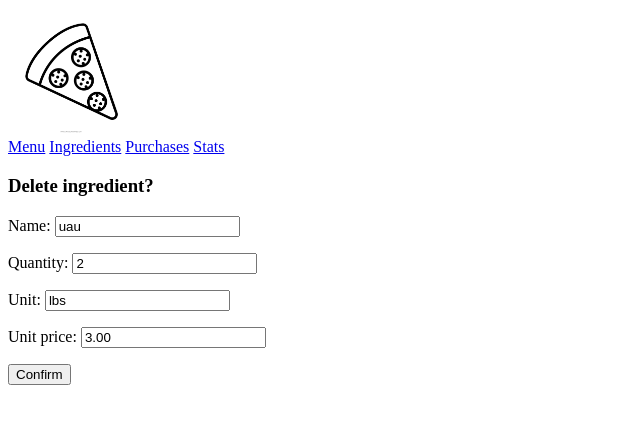
After one commit to lucaskoblitz/djangodelights, a Django app: page /menu/1/update in a window 1280 px wide. The commit adds this page. Shown: the top 424 px of the page, without its empty margins (0-640 px from the left). Run offline with Django 3.2, Linux system fonts and the light colour scheme; data comes from the database, SQL or seed files in the repository.

Commit message:
add navbar and update/delete functions to ingredients

```diff
--- a/inventory/forms.py
+++ b/inventory/forms.py
@@ -1,3 +1,7 @@
 from django import forms
 from .models import Ingredient, MenuItem, RecipeRequirement, Purchase
-:x
+
+class IngredientForm(forms.ModelForm):
+	class Meta:
+		model = Ingredient
+		fields = "__all__"
--- a/inventory/models.py
+++ b/inventory/models.py
@@ -1,4 +1,5 @@
 from django.db import models
+from decimal import *
 
 # Create your models here.
 
@@ -6,31 +7,43 @@ class Ingredient(models.Model):
 	name = models.CharField(max_length=35)
 	quantity = models.IntegerField()
 	unit = models.CharField(max_length=5)
-	unit_price = models.FloatField()
+	unit_price = models.DecimalField(max_digits=10, decimal_places=2)
 
 	def get_absolute_url(self):
-		return '/inventory'
+		return '/ingredient'
 
 	def __str__(self):
 		return self.name
 
 class MenuItem(models.Model):
 	title = models.CharField(max_length=35)
-	price = models.FloatField()
+	price = models.DecimalField(max_digits=10, decimal_places=2, default=10.00)
+
+	def recipe_prices(self):
+		total_price = Decimal(0.00)
+		ingredients_list = self.reciperequirement_set.all()
+		for i in ingredients_list:
+			total_price += i.ingredient_cost
+		return total_price
 
 	def __str__(self):
 		return self.title
 
 class RecipeRequirement(models.Model):
-	menu_items = models.ForeignKey(MenuItem, default = 1,  on_delete=models.SET_DEFAULT)
-	ingredient = models.ManyToManyField(Ingredient)
-	quantity = models.FloatField()
+	menuitem = models.ForeignKey(MenuItem,  on_delete=models.CASCADE)
+	ingredient = models.ForeignKey(Ingredient, on_delete=models.CASCADE, default=0)
+	quantity = models.DecimalField(max_digits=3, decimal_places=0, default=1)
+
+	@property
+	def ingredient_cost(self):
+		return self.ingredient.unit_price * self.quantity
+
 	def __str__(self):
-		return str(self.menu_items)
+		return str(self.menuitem)
 
 
 class Purchase(models.Model):
-	menu_item = models.ForeignKey(MenuItem, default=1, on_delete=models.SET_DEFAULT)
+	menuitem = models.ForeignKey(MenuItem, on_delete=models.CASCADE)
 	timestamp = models.DateTimeField()
 
 	def get_absolute_url(self):
@@ -38,4 +51,4 @@ class Purchase(models.Model):
 
 
 	def __str__(self):
-		return 'Purchase ' + str(self.menu_item) + str(self.timestamp)
+		return 'Purchase ' + str(self.menuitem) + str(self.timestamp)
--- a/inventory/templates/inventory/base.html
+++ b/inventory/templates/inventory/base.html
@@ -9,6 +9,12 @@
 </head>
 <body>
 	<a href="{% url 'home' %}"><img class='logo' src="{% static 'images/logo.png' %}"></a>
+	<nav>
+		<a href="{% url 'menu' %}">Menu</a>
+		<a href="{% url 'inventory' %}">Ingredients</a>
+		<a href="{% url 'purchase' %}">Purchases</a>
+		<a href="{% url 'result' %}">Stats</a>
+	</nav>
 	{% block content %}
 
 	{% endblock %}
--- a/inventory/templates/inventory/home.html
+++ b/inventory/templates/inventory/home.html
@@ -1,5 +1,5 @@
 {% extends  'inventory/base.html' %}
 
 {% block content %}
-<h1>deu certo</h1>
+<h1>This is a restaurant page:</h1>
 {% endblock %}
--- a/inventory/templates/inventory/ingredient_list.html
+++ b/inventory/templates/inventory/ingredient_list.html
@@ -8,11 +8,12 @@
 		<th>Quantity</th>
 		<th>Unit</th>
 		<th>Unit Price</th>
+		<th></th>
 	</tr>
 
 	{% for ingredient in ingredient_list %}
 	<tr>
-		<td>{{ ingredient.name }}</td>
+		<td><a href="{% url 'update_ingredient' ingredient.id %}">{{ ingredient.name }}</a></td>
 		<td>{{ ingredient.quantity }}</td>
 		<td>{{ ingredient.unit }}</td>
 		<td>{{ ingredient.unit_price }}</td>
--- /dev/null
+++ b/inventory/templates/inventory/update_ingredient.html
@@ -0,0 +1,12 @@
+{% extends 'inventory/base.html' %}
+{% block content %}
+<h3>Delete ingredient?</h3>
+<form method='post'>
+	{% csrf_token %}
+
+	{{form.as_p}}
+	<input type="submit" value='Confirm'>
+
+
+</form>
+{% endblock %}
--- a/inventory/urls.py
+++ b/inventory/urls.py
@@ -6,5 +6,7 @@ urlpatterns = [
 	path('', views.home, name="home"),
 	path('inventory/', views.Inventory.as_view(), name='inventory'),
 	path('purchase/', views.PurchaseList.as_view(), name='purchase'),
-	path('menu/', views.Menu_itemList.as_view(), name='menu')
+	path('menu/', views.Menu_itemList.as_view(), name='menu'),
+	path('menu/<pk>/update', views.UpdateIngredient.as_view(), name='update_ingredient'),
+	path('results/', views.Results.as_view(), name='result'),
 ]
--- a/inventory/views.py
+++ b/inventory/views.py
@@ -1,6 +1,9 @@
 from django.shortcuts import render
-from django.views.generic import ListView
-from .models import Ingredient, Purchase, MenuItem
+from django.views.generic import ListView, TemplateView
+from django.views.generic.edit import UpdateView, DeleteView
+from .models import Ingredient, Purchase, MenuItem, RecipeRequirement
+from .forms import IngredientForm
+from decimal import *
 # Create your views here.
 
 def home(request):
@@ -9,8 +12,41 @@ def home(request):
 class Inventory(ListView):
 	model = Ingredient
 
+
 class PurchaseList(ListView):
 	model = Purchase
 
 class Menu_itemList(ListView):
 	model = MenuItem
+
+
+class Results(TemplateView):
+	template_name = 'inventory/results.html'
+
+	@property
+	def cost(self):
+		total_cost = Decimal(0.00)
+		recipe = Purchase.objects.all()
+		for i in recipe:
+			total_cost += i.menuitem.recipe_prices()
+		return	total_cost
+
+	@property
+	def revenue(self):
+		rev = Decimal(0.00)
+		purchase_objects = Purchase.objects.all()
+		for i in purchase_objects:
+			rev += i.menuitem.price
+		return rev
+
+	def get_context_data(self):
+		context = super().get_context_data()
+		context['totalcost'] = self.cost
+		context['revenue'] = self.revenue
+		context['grossprofit'] = self.revenue - self.cost
+		return context
+
+class UpdateIngredient(UpdateView):
+	template_name= 'inventory/update_ingredient.html'
+	form_class = IngredientForm
+	model = Ingredient
```
Also changed, not shown: inventory/templates/inventory/delete_ingredient.html (added, +9 -0 lines), inventory/templates/inventory/reciperequirement_list.html (added, +23 -0 lines), inventory/templates/inventory/results.html (+21 -1 lines), db.sqlite3, inventory/migrations/0001_initial.py, inventory/migrations/0002_auto_20210927_0452.py (deleted), inventory/migrations/0002_auto_20211018_1234.py (added), inventory/migrations/0003_alter_reciperequirement_ingredient.py (deleted), inventory/migrations/0004_auto_20210927_2020.py (deleted), inventory/migrations/0005_auto_20210927_2035.py (deleted), inventory/migrations/0006_alter_reciperequirement_ingredient.py (deleted), inventory/migrations/0007_auto_20210927_2108.py (deleted).
